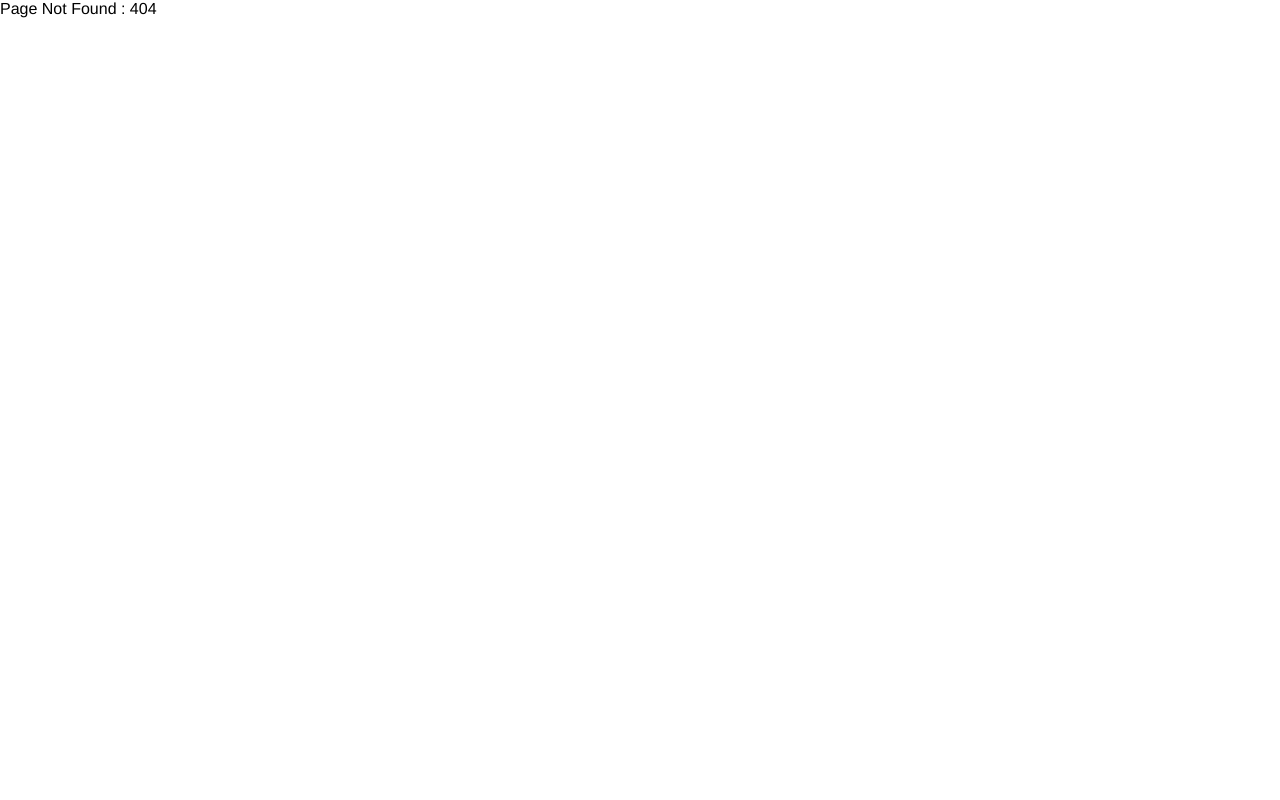
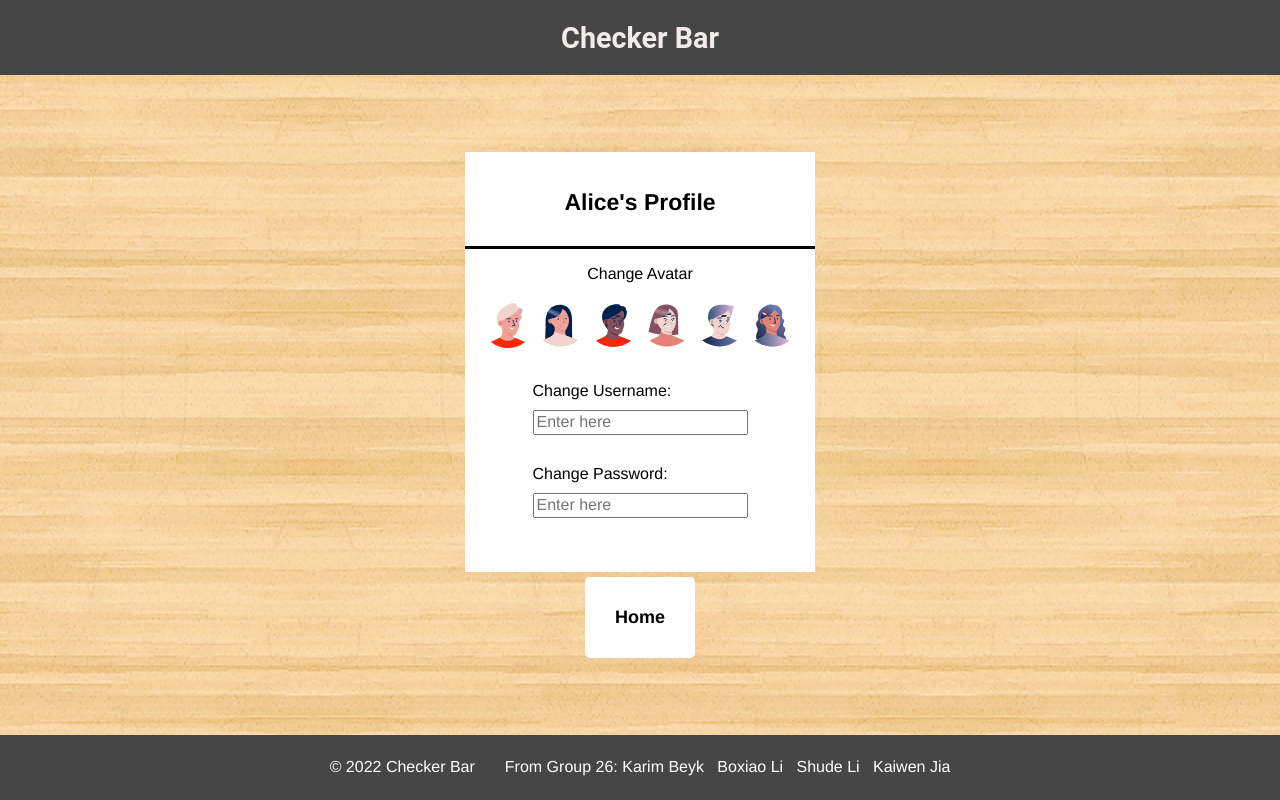
Before and after one commit to KevinKVJ/Checker-Bar, a Vue app: page /profile in a window 1280 px wide. Before the commit this address had no page. Built offline with nearby package versions, Linux system fonts and the light colour scheme.

Commit message:
Profile page finished
1. one component created: ChangeUsernameForm.vue
2. one page created: profilePage.vue(router: /profile)
3. some other small changes(rename) made on previous code

```diff
--- /dev/null
+++ b/src/components/ChangeUsernameForm.vue
@@ -0,0 +1,25 @@
+<template>
+    <div class="profileForm">
+        <form>
+            <label for="fname">Change Username:</label><br>
+            <input type="text" id="username" name="username" placeholder="Enter here"><br>
+            <label for="lname">Change Password:</label><br>
+            <input type="text" id="psw" name="psw" placeholder="Enter here"><br><br>
+        </form>
+    </div>
+</template>
+
+<style>
+    #username{
+        margin-top:10px;
+        margin-bottom: 30px;
+    }
+    #psw{
+        margin-top:10px;
+        margin-bottom: 30px;
+    }
+</style>
+
+
+<script setup>
+</script>
--- a/src/components/SelectAvatar.vue
+++ b/src/components/SelectAvatar.vue
@@ -18,9 +18,7 @@
        width: 3.3em;
        margin-bottom: 1.6em;
    }
-   p{
-       font-size: 16px;
-   }
+
 </style>
 
 
--- a/src/pages/LoginWindow.vue
+++ b/src/pages/LoginWindow.vue
@@ -1,6 +1,6 @@
 <script setup>
 import Base from '@/components/Base.vue';
-import InputForm from '@/components/InputForm.vue';
+import LoginForm from '@/components/LoginForm.vue';
 import SmallButton from '../components/SmallButton.vue';
 </script>
 <template>
@@ -8,7 +8,7 @@ import SmallButton from '../components/SmallButton.vue';
        <div class="content">
            <div class="small-window">
                <h4> Welcome to the Checker Bar</h4>
-               <InputForm />
+               <LoginForm />
                <SmallButton fontSize="15px" title="Login In"/>
                <SmallButton fontSize="15px" title="Sign Up"/>
            </div>
--- /dev/null
+++ b/src/pages/ProfilePage.vue
@@ -0,0 +1,59 @@
+<script setup>
+import Base from '@/components/Base.vue';
+import SelectAvatar from '../components/SelectAvatar.vue';
+import BigButton from '../components/BigButton.vue';
+import ChangeUsernameForm from '../components/ChangeUsernameForm.vue';
+
+</script>
+
+
+<template>
+    <Base>
+        <div class="content">
+            <div class="main">
+                <h4>Alice's Profile</h4>
+                <div class="divide-line"></div>
+                <p>Change Avatar</p>
+                <SelectAvatar />
+                <ChangeUsernameForm />
+            </div>
+            <div class="button">
+                <BigButton fontSize="18px" title="Home"/>
+            </div>
+        </div>
+    </Base>
+</template>
+
+
+<style>
+    .content{
+        display: flex;
+        align-items: center;
+        justify-content: center;
+        height: 100%;
+        flex-direction: column;
+    }
+
+    .main{
+        width:350px;
+        height: 420px;
+        background: white;
+        display: flex;
+        align-items: center;
+        justify-content: center;
+        flex-direction: column;
+        margin-bottom: 5px;
+    }
+    .divide-line{
+        width:350px;
+        height:3px;
+        background: black;
+    }
+    h4{
+        font-size: 23px;
+        font-weight: bolder;
+    }
+
+
+
+</style>
--- a/src/pages/SignUpPage.vue
+++ b/src/pages/SignUpPage.vue
@@ -1,6 +1,6 @@
 <script setup>
 import Base from '@/components/Base.vue';
-import InputForm from '@/components/InputForm.vue';
+import LoginForm from '@/components/LoginForm.vue';
 import SmallButton from '../components/SmallButton.vue';
 import SelectAvatar from '../components/SelectAvatar.vue';
 </script>
@@ -13,7 +13,7 @@ import SelectAvatar from '../components/SelectAvatar.vue';
                <h4> Welcome to the Checker Bar</h4>
                <p>Select Your Avatar</p>
                <SelectAvatar/>
-               <InputForm />
+               <LoginForm />
                <SmallButton fontSize="15px" title="Sign Up"/>
                <SmallButton fontSize="15px" title="Login In"/>
            </div>
--- a/src/router/index.js
+++ b/src/router/index.js
@@ -35,6 +35,12 @@ const router = createRouter({
             title: 'signup',
             component: () => import('@/pages/SignUpPage.vue'),
         },
+        {
+            path: '/profile',
+            name: 'profile',
+            title: 'profile',
+            component: () => import('@/pages/ProfilePage.vue'),
+        },
         { path: '/:pathMatch(.*)*', name: 'NotFound', component: () => import('@/pages/NotFound.vue'), },
     ],
 });
```
Also changed, not shown: src/components/LoginForm.vue (renamed from src/components/InputForm.vue).
